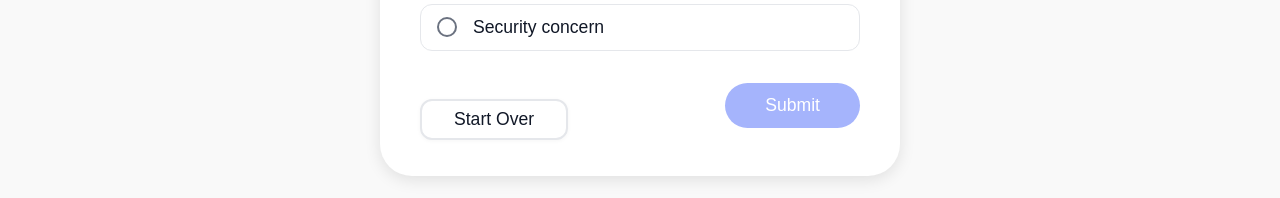
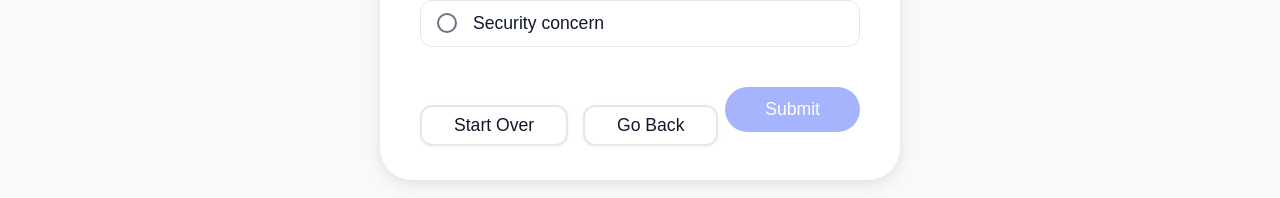
Before and after one commit to niiltomas/Software_engineering_group_15_SavIT, a React (Create React App) app: page /questionnaire in a window 1280 px wide. Shown: the part 567-765 px from the top of the page. Built offline with nearby package versions, Linux system fonts and the light colour scheme; the HTML template or start-up script is replaced by a standard one.

Commit message:
fixed progress bar, question selection and go back+start over options

```diff
--- a/src/components/Questionnaire.css
+++ b/src/components/Questionnaire.css
@@ -147,3 +147,28 @@ h2 {
 .startover-btn:hover {
   border: 2px solid #2563eb;
 }
+
+.question-textarea {
+  width: 100%;
+  min-height: 140px;
+  border: 2px solid #111;
+  border-radius: 0.5rem;
+  font-size: 1.2rem;
+  padding: 1rem;
+  margin-bottom: 2rem;
+  resize: none;
+  box-sizing: border-box;
+  font-family: inherit;
+}
+
+.question-textarea::placeholder {
+  color: #d1d5db;
+  font-size: 1.1rem;
+}
+
+.questionnaire-actions {
+  display: flex;
+  justify-content: space-between;
+  align-items: center;
+  margin-top: 1.5rem;
+}
--- a/src/components/Questionnaire.jsx
+++ b/src/components/Questionnaire.jsx
@@ -867,11 +867,12 @@ function Questionnaire() {
   const [selected, setSelected] = useState(null);
   const [text, setText] = useState('');
   const [showSolution, setShowSolution] = useState(false);
+  const [history, setHistory] = useState([]); // <-- Add this
 
   // Calculate progress
-  const totalSteps = 5; // Adjust if needed
-  // You may want to track the actual step number in your logic
-  const step = Math.min(totalSteps, current); // For demo, just use current id
+  const totalSteps = 5; // Adjust to match your flow, including text step
+  let step = history.length + 1;
+  if (current === 86) step = totalSteps;
   const progress = Math.round((step / totalSteps) * 100);
 
   const q = questions.find(q => q.id === current);
@@ -882,24 +883,64 @@ function Questionnaire() {
 
   if (!q) return <div>Thank you! We'll process your answers.</div>;
 
-  // Special handling for question 86
+  // Special handling for question 86 (text)
   if (q.id === 86) {
     return (
+      <div className="questionnaire-container">
         <div className="questionnaire-card">
+          <div className="progress-bar-label">
+            <span className="progress-step">Step {step} of {totalSteps}</span>
+            <span className="progress-percent">{progress}%</span>
+          </div>
+          <div className="progress-bar-bg">
+            <div className="progress-bar-fg" style={{ width: `${progress}%` }} />
+          </div>
           <h2>{q.text}</h2>
           <textarea
+            className="question-textarea"
             value={text}
             onChange={e => setText(e.target.value)}
-          rows={5}
-          style={{ width: '100%', marginBottom: 16 }}
-          placeholder="Describe your issue..."
+            rows={6}
+            placeholder="Type your answer..."
           />
+          <div className="questionnaire-actions">
+            <button
+              className="startover-btn"
+              type="button"
+              onClick={() => {
+                setCurrent(1);
+                setSelected(null);
+                setText('');
+                setShowSolution(false);
+                setHistory([]);
+              }}
+            >
+              Start Over
+            </button>
+            <button
+              type="button"
+              className="startover-btn"
+              onClick={() => {
+                if (history.length > 0) {
+                  const prev = history[history.length - 1];
+                  setCurrent(prev);
+                  setHistory(history.slice(0, -1));
+                  setSelected(null);
+                }
+              }}
+              style={{ marginLeft: 8 }}
+            >
+              Go Back
+            </button>
             <button
               onClick={() => setShowSolution(true)}
               className="submit-btn"
+              style={{ float: 'right' }}
             >
               Submit
             </button>
+          </div>
+        </div>
       </div>
     );
   }
@@ -918,7 +959,11 @@ function Questionnaire() {
         <form
           onSubmit={e => {
             e.preventDefault();
-            if (selected !== null) setCurrent(q.options[selected].next);
+            if (selected !== null) {
+              setHistory([...history, current]);
+              setCurrent(q.options[selected].next);
+              setSelected(null);
+            }
           }}
         >
           {q.options.map((opt, idx) => (
@@ -939,26 +984,45 @@ function Questionnaire() {
               <span className="question-label">{opt.text}</span>
             </label>
           ))}
+          <div className="questionnaire-actions">
             <button
-            type="submit"
-            className="submit-btn"
-            disabled={selected === null}
-          >
-            Submit
-          </button>
-        </form>
-        <button
+              type="button"
               className="startover-btn"
-          type="button"
               onClick={() => {
                 setCurrent(1);
                 setSelected(null);
                 setText('');
                 setShowSolution(false);
+                setHistory([]);
               }}
             >
               Start Over
             </button>
+            <button
+              type="button"
+              className="startover-btn"
+              onClick={() => {
+                if (history.length > 0) {
+                  const prev = history[history.length - 1];
+                  setCurrent(prev);
+                  setHistory(history.slice(0, -1));
+                  setSelected(null);
+                }
+              }}
+              style={{ marginLeft: 8 }}
+            >
+              Go Back
+            </button>
+            <button
+              type="submit"
+              className="submit-btn"
+              disabled={selected === null}
+              style={{ float: 'right' }}
+            >
+              Submit
+            </button>
+          </div>
+        </form>
       </div>
     </div>
   );
```
Lines whose indentation alone changed are shown as unchanged.
